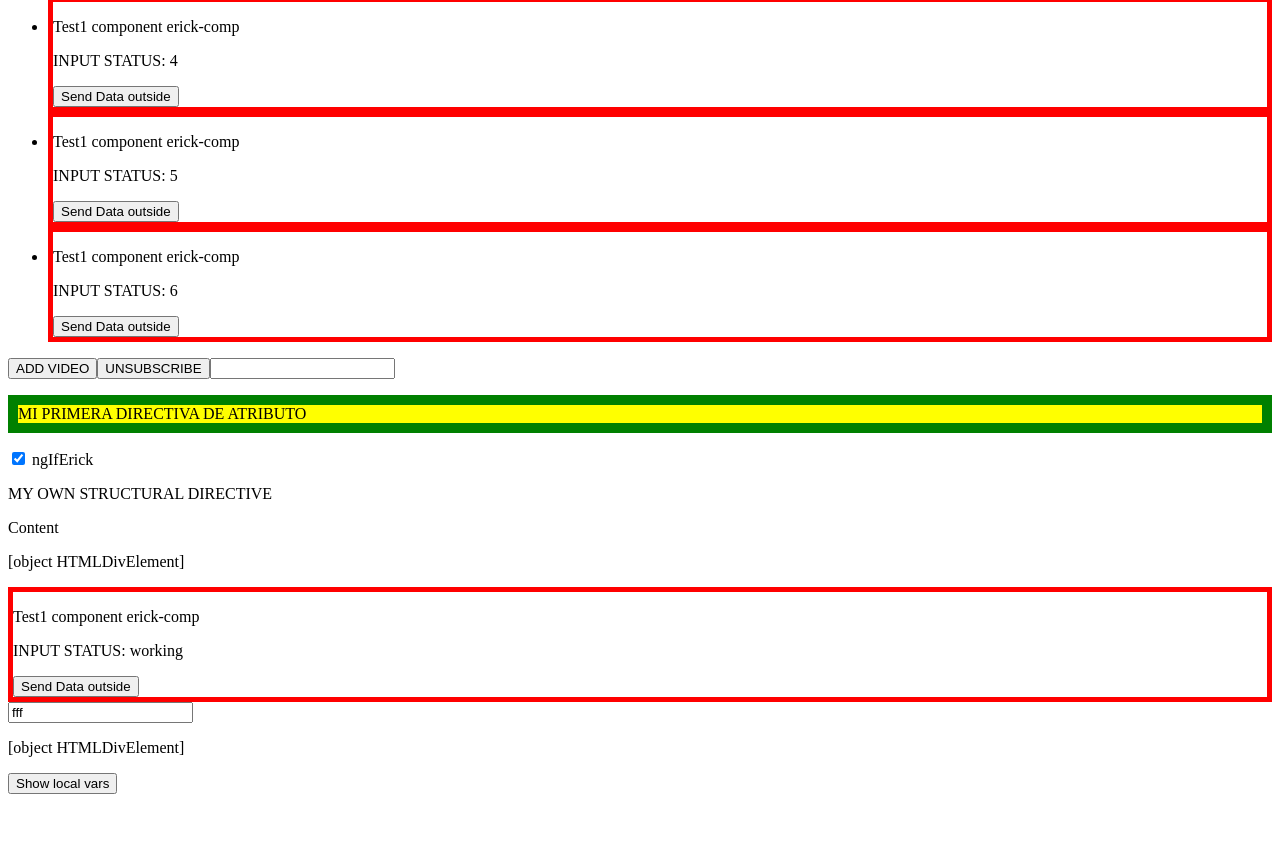
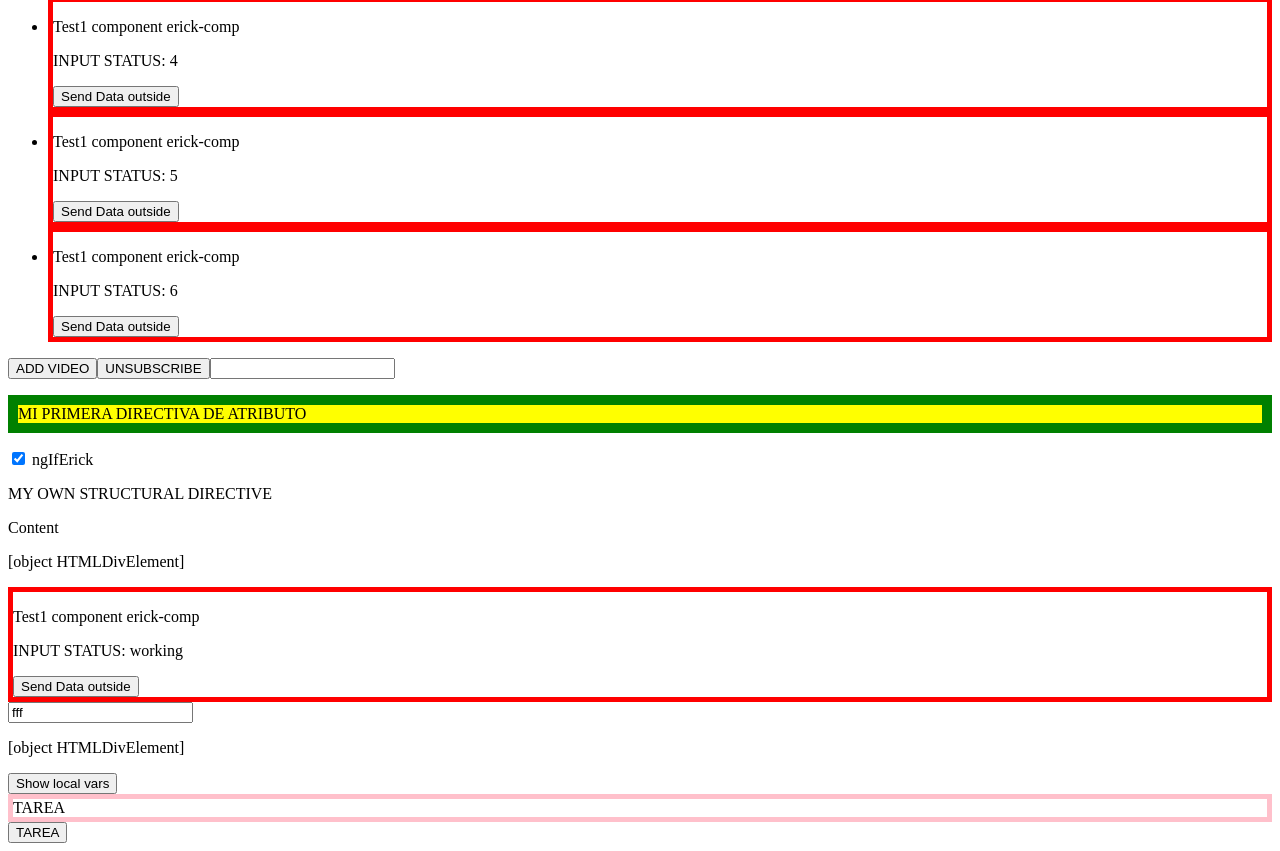
Before and after one commit to ErickMartinez77/angular-course-2021, an Angular app: page / in a window 1280 px wide. Shown: the part 2349-3200 px from the top of the page. Before the commit the page ends 3151 px from the top, so only its background shows below. Built offline with nearby package versions, Linux system fonts and the light colour scheme.

Commit message:
17/08/2021 task using viewchild to change the border of a div

```diff
--- a/src/app/app.component.html
+++ b/src/app/app.component.html
@@ -173,3 +173,6 @@ lastName="Martinez"
 <p>{{myDiv2}}</p>
 
 <button (click)="onShowLocalVars()">Show local vars</button>
+
+<div #tareaDiv style="border: 5px pink solid">TAREA</div>
+<button (click)="tareaDivColor()">TAREA</button>
--- a/src/app/app.component.ts
+++ b/src/app/app.component.ts
@@ -25,6 +25,7 @@ export class AppComponent {
   @ViewChild('myDiv3') myDiv3: ElementRef;
   @ViewChild('myCompErick') myCompErick: ElementRef;
 
+  @ViewChild('tareaDiv') tareaDiv: ElementRef;
 
   constructor() {
     const testMap = [1, 2, 3, 4, 5].map(item => item * 2);
@@ -175,5 +176,13 @@ export class AppComponent {
     this.myCompErick.onClickTest();
 
     this.myDiv3.nativeElement.value = 'ricardo'
+
+
+  }
+
+  //TAREA cambiar de color el borde de un div 17/08/2021
+  tareaDivColor(){
+    this.tareaDiv.nativeElement.style.border = "5px yellow solid";
+    //this.tareaDiv.nativeElement.style.className = "est2";
   }
 }
--- a/src/app/app.module.ts
+++ b/src/app/app.module.ts
@@ -20,7 +20,8 @@ import { Directive2Directive } from './directive2.directive';
   ],
   imports: [
     BrowserModule,
-    FormsModule],
+    FormsModule,
+  ],
   providers: [],
   bootstrap: [AppComponent]
 })
```
